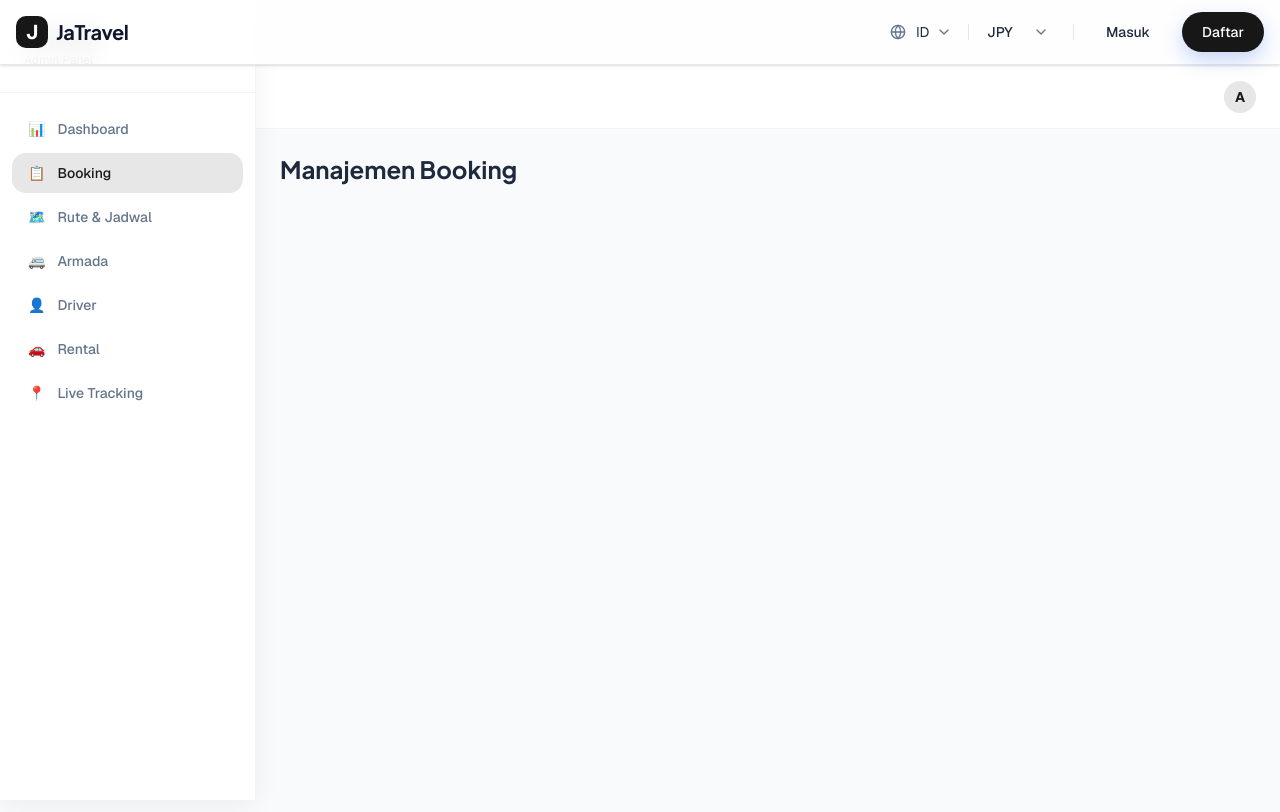
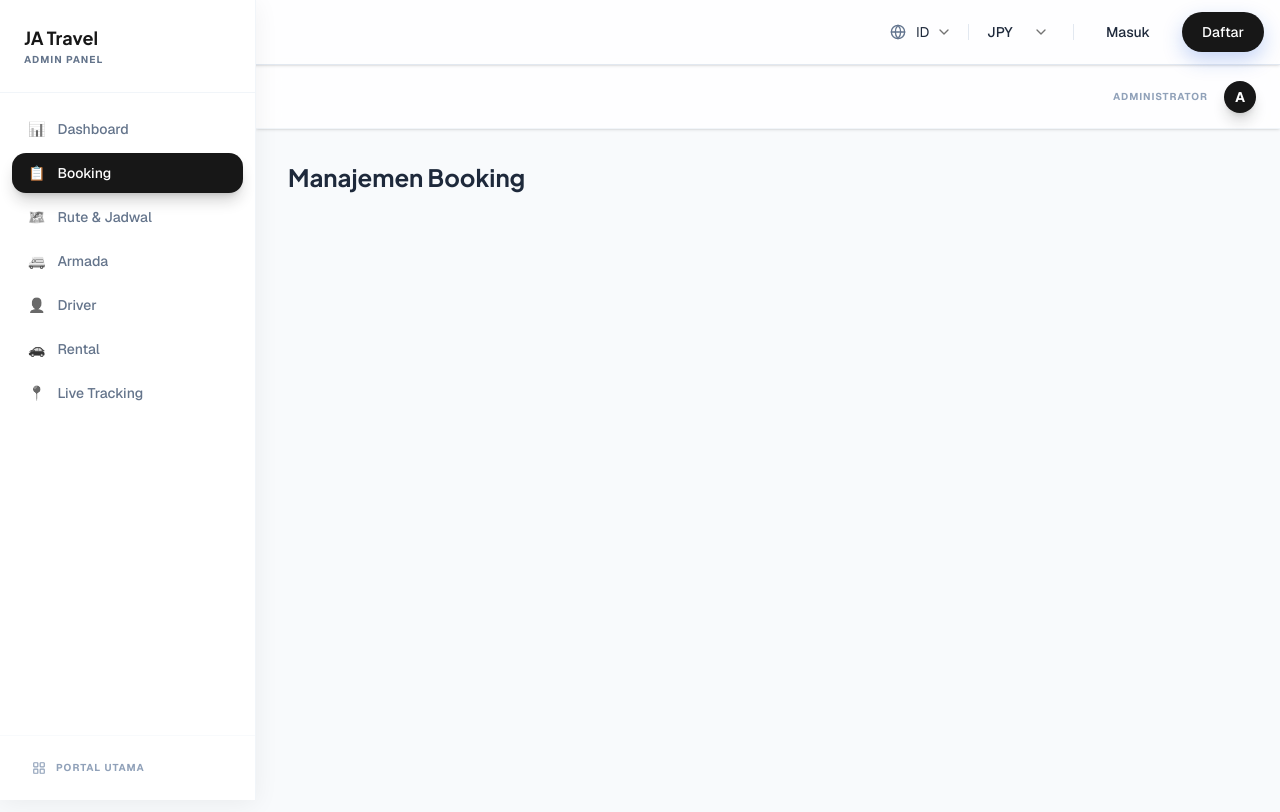
Before and after one commit to RiGi26/ja-rental-platform, a Next.js app: page /admin/bookings in a window 1280 px wide. Shown: the top 812 px of the page. Built offline with nearby package versions, Linux system fonts and the light colour scheme.

Commit message:
feat(ui): implement collapsible sidebar and mobile-friendly admin layout

```diff
--- a/app/admin/layout.tsx
+++ b/app/admin/layout.tsx
@@ -5,9 +5,9 @@ export default function AdminLayout({ children }: { children: React.ReactNode })
   return (
     <div className="min-h-screen bg-bg">
       <AdminSidebar />
-      <div className="rental-content flex flex-col min-h-screen">
+      <div className="flex flex-col min-h-screen lg:pl-64 transition-all duration-300">
         <TopBar />
-        <main className="flex-1 p-6">{children}</main>
+        <main className="flex-1 p-4 md:p-6 lg:p-8 overflow-x-hidden">{children}</main>
       </div>
     </div>
   )
--- a/app/globals.css
+++ b/app/globals.css
@@ -5,7 +5,7 @@
 @custom-variant dark (&:is(.dark *));
 
 @theme {
-  /* ── JapanarEna Travel Blue ── */
+  /* ── JapanArena Travel Blue ── */
   --color-primary:        #1A56DB;
   --color-primary-hover:  #1447C0;
   --color-secondary:      #0EA5E9;
--- a/components/AdminSidebar.tsx
+++ b/components/AdminSidebar.tsx
@@ -1,6 +1,9 @@
 'use client'
 import Link from 'next/link'
 import { usePathname } from 'next/navigation'
+import { useLayoutStore } from '@/store/useLayoutStore'
+import { X, LayoutGrid } from 'lucide-react'
+import { motion, AnimatePresence } from 'framer-motion'
 
 interface Props {
   role?: 'admin' | 'owner'
@@ -23,30 +26,73 @@ const ownerNav = [
 
 export default function AdminSidebar({ role = 'admin' }: Props) {
   const pathname = usePathname()
+  const { isSidebarOpen, setSidebarOpen } = useLayoutStore()
   const nav = role === 'owner' ? ownerNav : adminNav
 
   return (
-    <aside className="fixed left-0 top-0 h-full w-64 bg-bg-card border-r border-slate-100 shadow-card z-40 flex flex-col">
-      <div className="p-6 border-b border-slate-100">
+    <>
+      {/* Backdrop (Mobile) */}
+      <AnimatePresence>
+        {isSidebarOpen && (
+          <motion.div
+            initial={{ opacity: 0 }}
+            animate={{ opacity: 1 }}
+            exit={{ opacity: 0 }}
+            onClick={() => setSidebarOpen(false)}
+            className="fixed inset-0 bg-black/40 backdrop-blur-sm z-[50] lg:hidden"
+          />
+        )}
+      </AnimatePresence>
+
+      <aside
+        className={`fixed left-0 top-0 h-full w-64 bg-bg-card border-r border-slate-100 shadow-card z-[60] flex flex-col transition-transform duration-300 lg:translate-x-0 ${
+          isSidebarOpen ? 'translate-x-0' : '-translate-x-full'
+        }`}
+      >
+        <div className="p-6 border-b border-slate-100 flex items-center justify-between">
+          <div>
             <p className="font-display font-bold text-primary text-lg">JA Travel</p>
-        <p className="text-text-muted text-xs capitalize">{role} panel</p>
+            <p className="text-text-muted text-[10px] uppercase font-bold tracking-widest">{role} panel</p>
           </div>
-      <nav className="flex-1 py-4 px-3 space-y-1">
-        {nav.map(item => (
+          <button
+            onClick={() => setSidebarOpen(false)}
+            className="lg:hidden p-2 text-slate-400 hover:text-slate-600"
+          >
+            <X size={20} />
+          </button>
+        </div>
+
+        <nav className="flex-1 py-4 px-3 space-y-1 overflow-y-auto">
+          {nav.map(item => {
+            const active = pathname === item.href
+            return (
               <Link
                 key={item.href}
                 href={item.href}
-            className={`flex items-center gap-3 px-4 py-2.5 rounded-xl text-sm font-medium transition-colors ${
-              pathname === item.href
-                ? 'bg-primary/10 text-primary'
+                onClick={() => setSidebarOpen(false)}
+                className={`flex items-center gap-3 px-4 py-2.5 rounded-xl text-sm font-medium transition-all ${
+                  active
+                    ? 'bg-primary text-white shadow-lg shadow-primary/20'
                     : 'text-text-muted hover:bg-slate-50 hover:text-text'
                 }`}
               >
-            <span>{item.icon}</span>
+                <span className={active ? '' : 'grayscale'}>{item.icon}</span>
                 {item.label}
               </Link>
-        ))}
+            )
+          })}
         </nav>
+
+        <div className="p-4 border-t border-slate-50">
+          <Link
+            href="https://ja-landingpage-platform.vercel.app"
+            className="flex items-center gap-2.5 px-4 py-2 text-[10px] font-bold text-slate-400 uppercase tracking-widest hover:text-primary transition-colors"
+          >
+            <LayoutGrid size={14} />
+            Portal Utama
+          </Link>
+        </div>
       </aside>
+    </>
   )
 }
--- a/components/TopBar.tsx
+++ b/components/TopBar.tsx
@@ -1,12 +1,26 @@
 'use client'
+import { Menu } from 'lucide-react'
+import { useLayoutStore } from '@/store/useLayoutStore'
 
 export default function TopBar() {
+  const { toggleSidebar } = useLayoutStore()
+
   return (
-    <header className="h-16 bg-bg-card border-b border-slate-100 flex items-center justify-between px-6 sticky top-0 z-30">
-      <div />
+    <header className="h-16 bg-bg-card border-b border-slate-100 flex items-center justify-between px-4 md:px-6 sticky top-0 z-30 shadow-sm backdrop-blur-md bg-white/80">
+      <div className="flex items-center gap-3">
+        <button
+          onClick={toggleSidebar}
+          className="lg:hidden p-2 rounded-xl text-slate-500 hover:bg-slate-100 transition-colors"
+        >
+          <Menu size={22} />
+        </button>
+      </div>
+
       <div className="flex items-center gap-4">
-        {/* TODO: notifikasi bell, avatar user */}
-        <div className="w-8 h-8 rounded-full bg-primary/10 flex items-center justify-center text-primary text-sm font-bold">
+        <div className="hidden sm:block text-right">
+          <p className="text-[10px] font-bold text-slate-400 uppercase tracking-widest">Administrator</p>
+        </div>
+        <div className="w-8 h-8 rounded-full bg-primary text-white flex items-center justify-center text-sm font-bold shadow-lg shadow-primary/20">
           A
         </div>
       </div>
--- /dev/null
+++ b/store/useLayoutStore.ts
@@ -0,0 +1,13 @@
+import { create } from 'zustand'
+
+interface LayoutState {
+  isSidebarOpen: boolean
+  setSidebarOpen: (open: boolean) => void
+  toggleSidebar: () => void
+}
+
+export const useLayoutStore = create<LayoutState>((set) => ({
+  isSidebarOpen: false,
+  setSidebarOpen: (open) => set({ isSidebarOpen: open }),
+  toggleSidebar: () => set((state) => ({ isSidebarOpen: !state.isSidebarOpen })),
+}))
```
Lines whose indentation alone changed are shown as unchanged.
